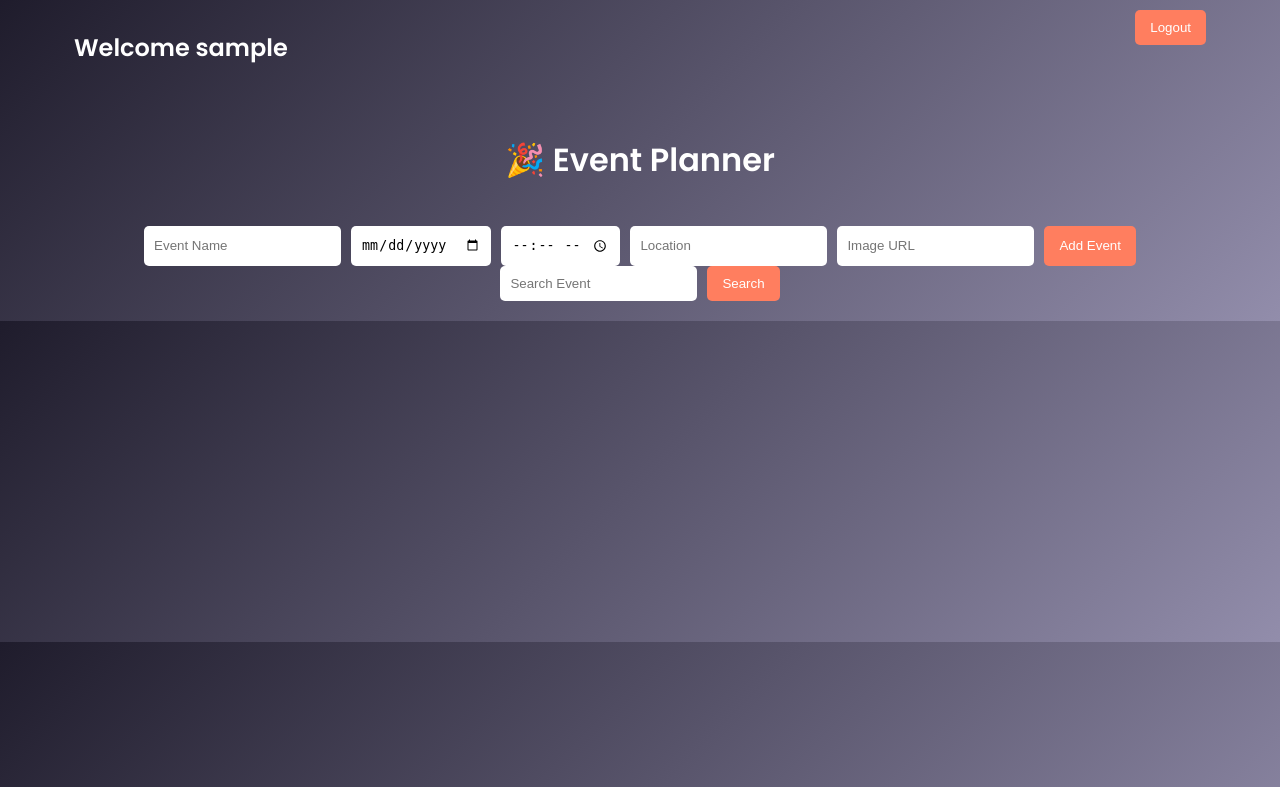
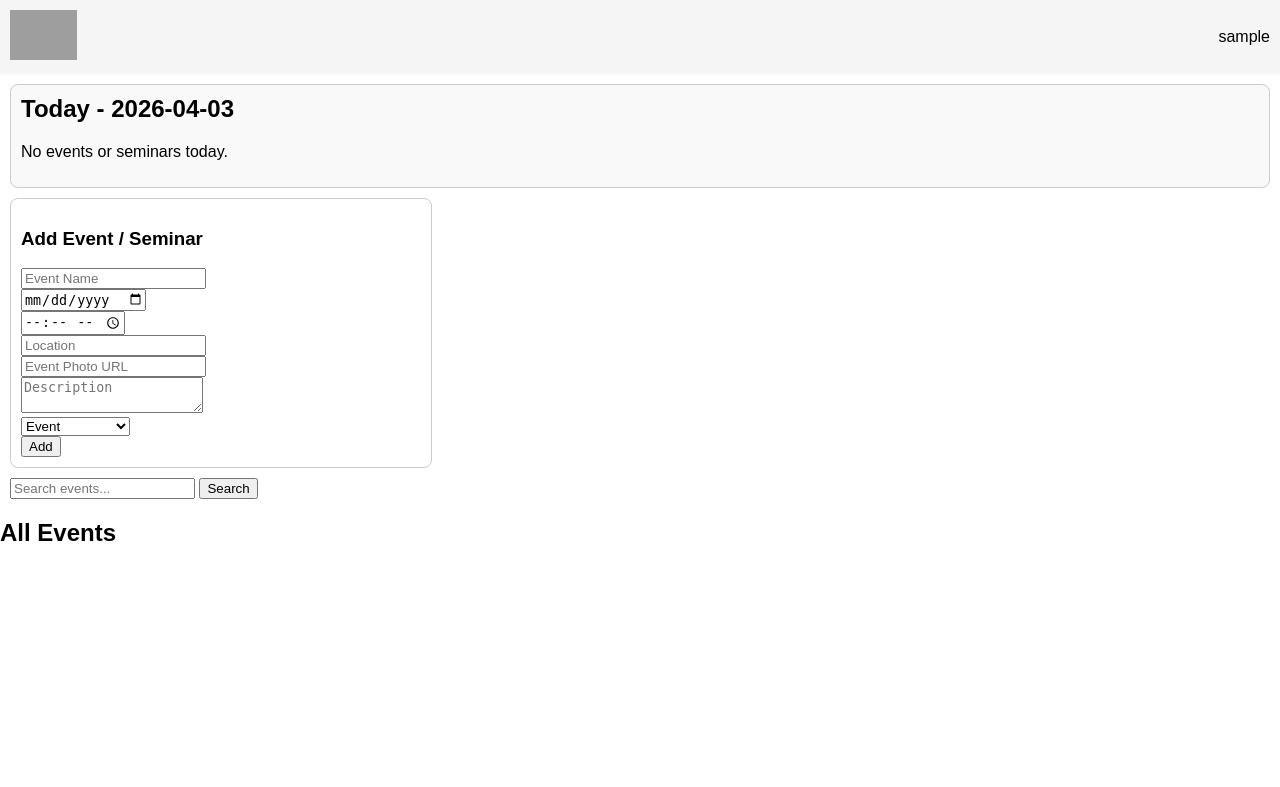
Before and after one commit to Saran1423/event-planner, a Flask app: page / in a window 1280 px wide. Shown: the top 787 px of the page. Run offline with Flask 3, Linux system fonts and the light colour scheme; the visitor is signed in with stand-in values (Sample User, id 1); grey boxes are pictures that could not be loaded.

Commit message:
Update index.html

```diff
--- a/templates/index.html
+++ b/templates/index.html
@@ -1,143 +1,95 @@
 <!DOCTYPE html>
 <html>
 <head>
-<title>Event Planner</title>
-
-<link href="https://fonts.googleapis.com/css2?family=Poppins:wght@300;600&display=swap" rel="stylesheet">
-
-<style>
-body {
-    font-family: 'Poppins', sans-serif;
-    background: linear-gradient(135deg, #1f1c2c, #928dab);
-    margin: 0;
-    color: white;
-}
-
-.container {
-    width: 90%;
-    margin: auto;
-}
-
-h1 {
-    text-align: center;
-    padding: 20px;
-}
-
-form {
-    display: flex;
-    flex-wrap: wrap;
-    gap: 10px;
-    justify-content: center;
-}
-
-input {
-    padding: 10px;
-    border-radius: 5px;
-    border: none;
-}
-
-button {
-    padding: 10px 15px;
-    border: none;
-    border-radius: 5px;
-    background: #ff7e5f;
-    color: white;
-    cursor: pointer;
-    transition: 0.3s;
-}
-
-button:hover {
-    background: #feb47b;
-    transform: scale(1.05);
-}
-
-.cards {
-    display: grid;
-    grid-template-columns: repeat(auto-fit, minmax(250px, 1fr));
-    gap: 20px;
-    margin-top: 20px;
-}
-
-.card {
-    background: rgba(0,0,0,0.4);
-    padding: 15px;
-    border-radius: 10px;
-    transition: 0.3s;
-}
-
-.card:hover {
-    transform: translateY(-5px);
-}
-
-.card img {
-    width: 100%;
-    height: 180px;
-    object-fit: cover;
-    border-radius: 10px;
-}
-
-.delete-btn {
-    background: red;
-}
-
-.top-bar {
-    display: flex;
-    justify-content: space-between;
-    padding: 10px;
-}
-</style>
+    <title>CMR College Dashboard</title>
+    <style>
+        body { font-family: Arial, sans-serif; margin:0; padding:0; }
+        header { display:flex; justify-content:space-between; align-items:center; padding:10px; background:#f5f5f5; }
+        .event-card { border:1px solid #ccc; padding:10px; margin:10px; border-radius:8px; width:300px; display:inline-block; vertical-align:top; }
+        .event-card img { width:100%; border-radius:5px; }
+        .profile-dropdown { position:relative; display:inline-block; }
+        .dropdown-content { display:none; position:absolute; right:0; background:#fff; min-width:150px; border:1px solid #ccc; z-index:1; }
+        .profile-dropdown:hover .dropdown-content { display:block; }
+        .add-event-form { border:1px solid #ccc; padding:10px; margin:10px; border-radius:8px; max-width:400px; }
+        section { border:1px solid #ccc; padding:10px; margin:10px; border-radius:8px; background:#f9f9f9; }
+        section h2 { margin-top:0; }
+        section ul { list-style:none; padding-left:0; }
+        section li { padding:5px 0; }
+    </style>
 </head>
-
 <body>
 
-<div class="container">
+<header>
+    <div>
+        <img src="college_logo.png" alt="CMR College" height="50">
+    </div>
+    <div class="profile-dropdown">
+        <span>{{ user }}</span>
+        <div class="dropdown-content">
+            <a href="/settings">Settings</a>
+            <a href="/logout">Logout</a>
+        </div>
+    </div>
+</header>
 
-<div class="top-bar">
-    <h2>Welcome {{user}}</h2>
-    <a href="/logout"><button>Logout</button></a>
+<!-- Calendar / Today's Events -->
+<section>
+    <h2>Today - {{ today_date }}</h2>
+    {% if today_events %}
+        <ul>
+        {% for e in today_events %}
+            <li>
+                <strong>{{ e.name }} ({{ e.type }})</strong> at {{ e.time }} - {{ e.location }}
+            </li>
+        {% endfor %}
+        </ul>
+    {% else %}
+        <p>No events or seminars today.</p>
+    {% endif %}
+</section>
+
+<!-- Admin Add Event Form -->
+{% if role == "admin" %}
+<div class="add-event-form">
+    <h3>Add Event / Seminar</h3>
+    <form action="/add" method="POST">
+        <input type="text" name="name" placeholder="Event Name" required><br>
+        <input type="date" name="date" required><br>
+        <input type="time" name="time" required><br>
+        <input type="text" name="location" placeholder="Location" required><br>
+        <input type="text" name="image" placeholder="Event Photo URL" required><br>
+        <textarea name="description" placeholder="Description" required></textarea><br>
+        <select name="type">
+            <option value="event">Event</option>
+            <option value="seminar">Seminar/Class</option>
+        </select><br>
+        <button type="submit">Add</button>
+    </form>
 </div>
+{% endif %}
 
-<h1>🎉 Event Planner</h1>
-
-<!-- Add Event -->
-<form method="POST" action="/add">
-<input name="name" placeholder="Event Name" required>
-<input name="date" type="date" required>
-<input name="time" type="time" required>
-<input name="location" placeholder="Location" required>
-<input name="image" placeholder="Image URL" required>
-<button>Add Event</button>
+<!-- Search -->
+<form action="/search" method="POST" style="margin:10px;">
+    <input type="text" name="query" placeholder="Search events...">
+    <button type="submit">Search</button>
 </form>
 
-<!-- Search -->
-<form method="POST" action="/search">
-<input name="query" placeholder="Search Event">
-<button>Search</button>
-</form>
-
-<div class="cards">
-
-{% for e in events %}
-<div class="card">
-<img src="{{e.image}}">
-<h3>{{e.name}}</h3>
-<p>{{e.date}} | {{e.time}}</p>
-<p>{{e.location}}</p>
-
-<a href="/like/{{e.id}}">
-<button>❤️ Like ({{e.likes}})</button>
-</a>
-
-<a href="/delete/{{e.id}}">
-<button class="delete-btn">Delete</button>
-</a>
-
+<!-- Event Cards -->
+<h2>All Events</h2>
+{% for event in events %}
+<div class="event-card">
+    <img src="{{ event.image }}" alt="{{ event.name }}">
+    <h3>{{ event.name }} ({{ event.type }})</h3>
+    <p><strong>Date:</strong> {{ event.date }}</p>
+    <p><strong>Time:</strong> {{ event.time }}</p>
+    <p><strong>Location:</strong> {{ event.location }}</p>
+    <p>{{ event.description }}</p>
+    <p>Likes: {{ event.likes }} <a href="/like/{{ event.id }}">❤️ Like</a></p>
+    {% if role == "admin" %}
+    <a href="/delete/{{ event.id }}">Delete</a>
+    {% endif %}
 </div>
 {% endfor %}
 
-</div>
-
-</div>
-
 </body>
 </html>
```
